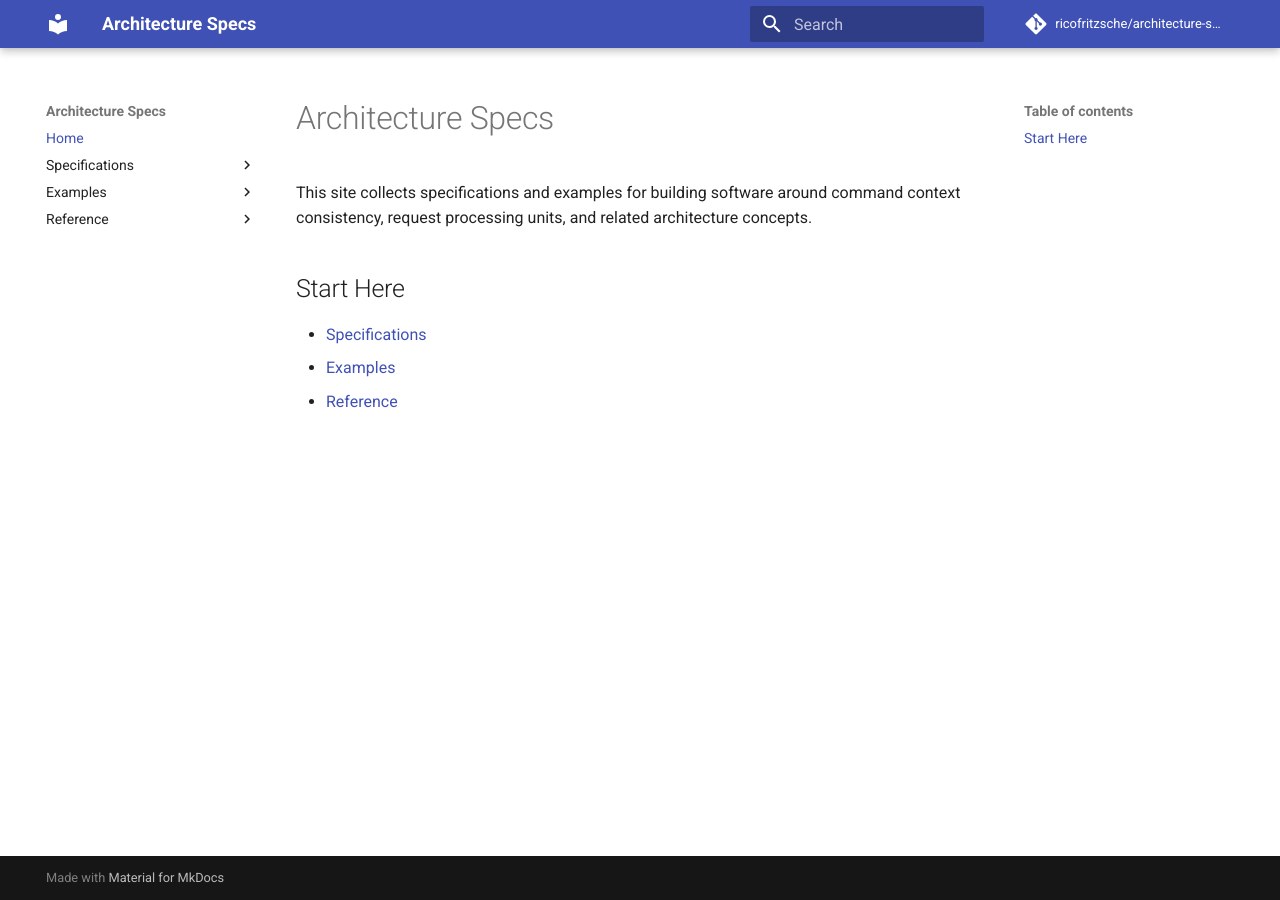
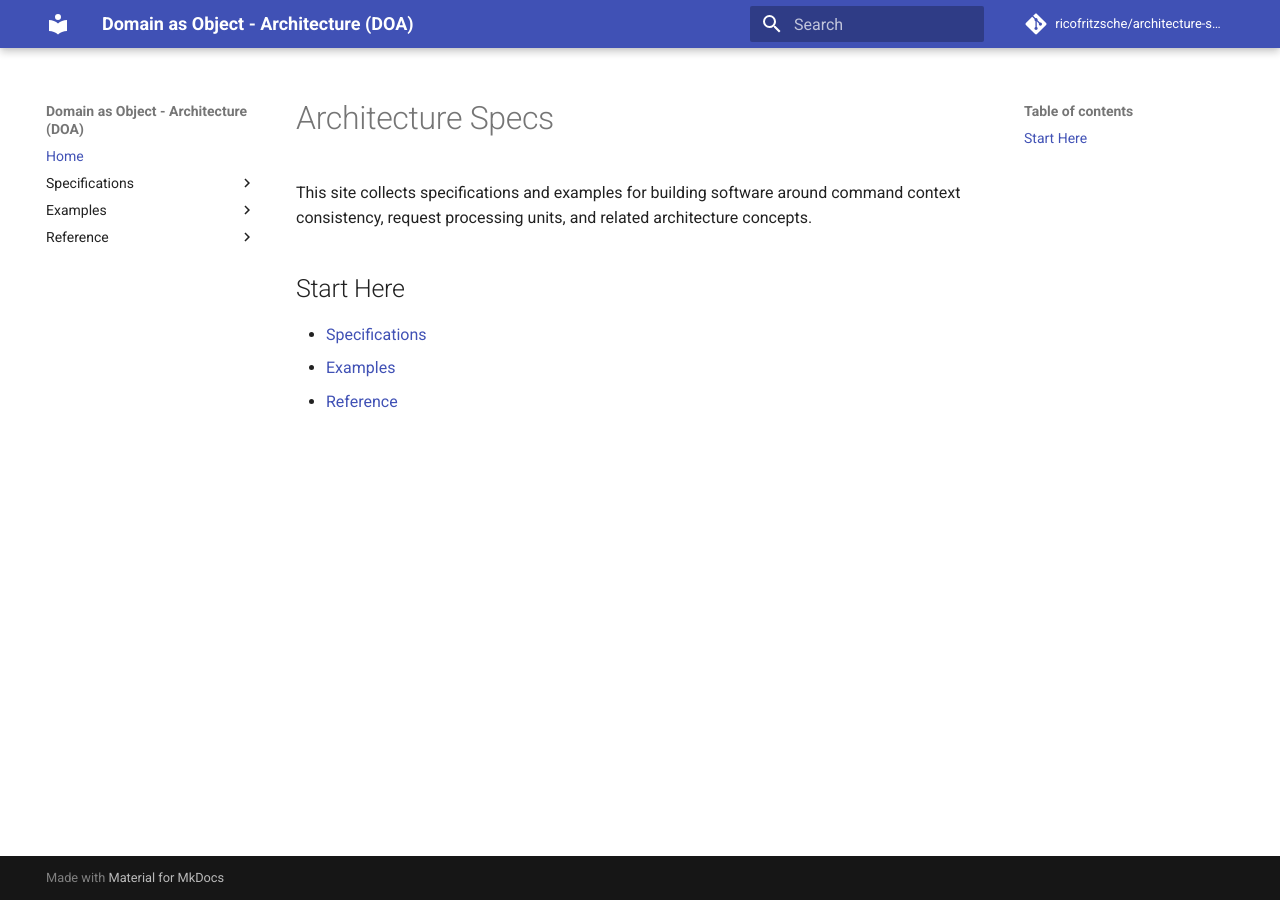
Before and after one commit to ricofritzsche/architecture-specs, an MkDocs documentation site: the page built from docs/index.md, in a window 1280 px wide. Built offline with MkDocs 1.6.1 and Material for MkDocs 9.7.7, drawn with Linux system fonts in a browser that asks for light colours; comment, search, counter and statistics services are not loaded.

Commit message:
name changed

```diff
--- a/mkdocs.yml
+++ b/mkdocs.yml
@@ -1,6 +1,6 @@
-site_name: Architecture Specs
-site_description: "Specifications and examples for command context consistency, request processing units, and related architecture concepts."
-repo_url: https://github.com/ricofritzsche/architecture-specs
+site_name: Domain as Object - Architecture (DOA)
+site_description: "Architecture concepts and specification such as CCC, RPUs, and Reactors."
+repo_url: https://github.com/ricofritzsche/dao-architecture
 repo_name: ricofritzsche/architecture-specs
 
 theme:
```
